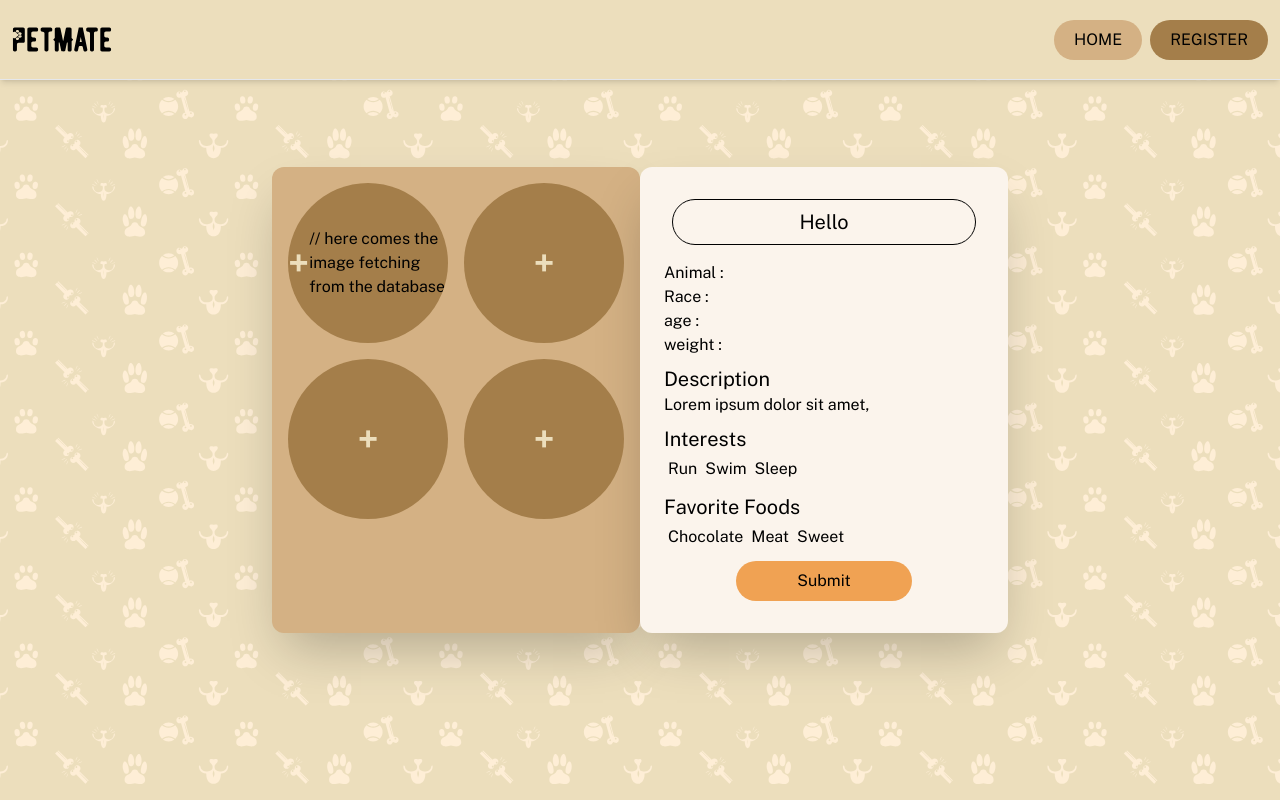
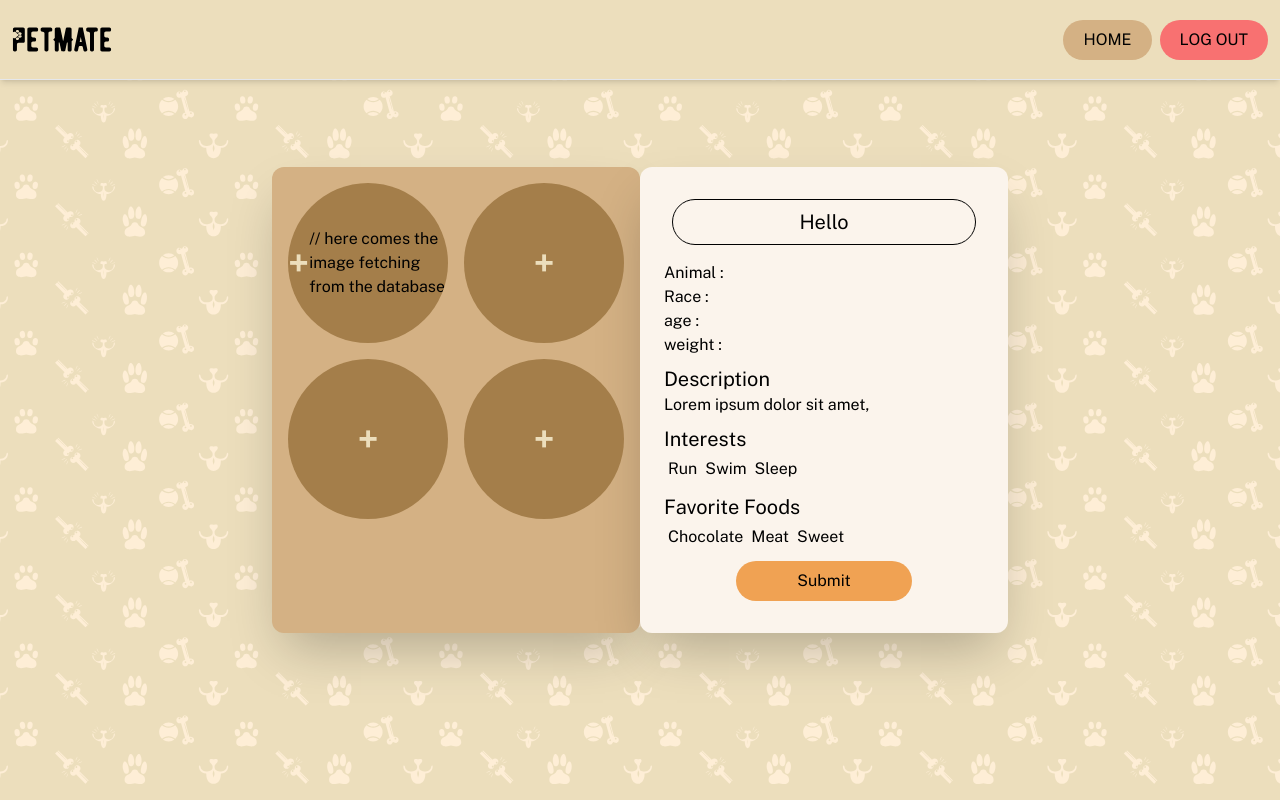
Before and after one commit to ronniejamestorres/petmate, a React (Vite) app: page /DashboardTwo in a window 1280 px wide. Built offline with nearby package versions, Linux system fonts and the light colour scheme; no server answers.

Commit message:
corrected the  navbar in the dashboard section

```diff
--- a/src/pages/DashboardTwo.tsx
+++ b/src/pages/DashboardTwo.tsx
@@ -1,7 +1,7 @@
 import { useEffect, useState, useContext } from "react";
 import CardsContext from "../contexts/CardsContext";
 
-import NavbarLogin from "../components/NavbarLogin";
+import NavbarMatch from "../components/NavbarMatch";
 import backgroundImage from "../images/petmate-background-01.svg";
 import DashboardGallery from "../components/DashboardGallery";
 import ImageDisplay from "../components/ImageDisplay";
@@ -36,7 +36,7 @@ function DashboardTwo() {
       style={{ backgroundImage: `url(${backgroundImage})` }}
     >
       <div>
-        <NavbarLogin />
+        <NavbarMatch />
       </div>
       <div className=" flex items-center justify-center h-screen  ">
         <div className=" grid grid-cols-1 lg:grid-cols-2">
```
